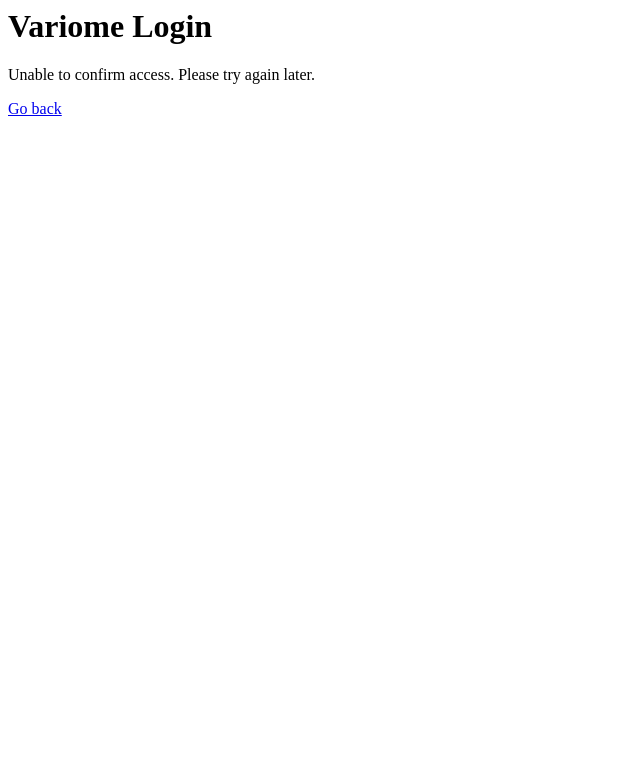
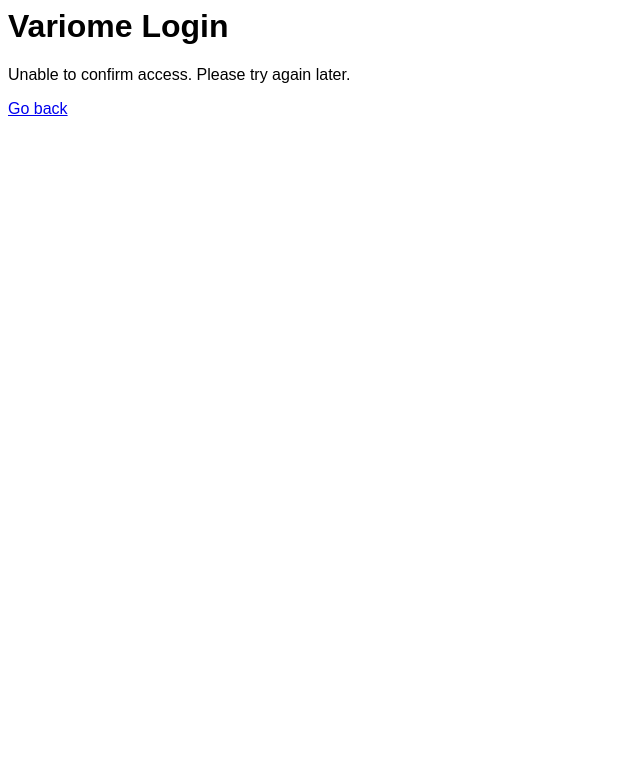
Before and after one commit to wassermanlab/variome, a Django app: template ibvl/library_access/templates/login_failed.html in a window 1280 px wide. Shown: the top 783 px of the page, without its empty margins (0-640 px from the left). Run offline with Django 4.2, Linux system fonts and the light colour scheme; the template is opened without the code that fills it, so the values that code supplies are empty.

Commit message:
login / auth / dev facing tweaks

```diff
--- /dev/null
+++ b/ibvl/library_access/static/login.css
@@ -0,0 +1,4 @@
+
+body {
+    font-family: Arial, Helvetica, sans-serif;
+}
--- a/ibvl/library_access/templates/development-mode-login.html
+++ b/ibvl/library_access/templates/development-mode-login.html
@@ -24,7 +24,6 @@
         <button type="submit">Log In</button>
     </form>
 
-    <p><a href="admin">django admin login</a>
-    <p><a href="oauth/login"> ADFS (Azure) login</a>
+    <p><a href="admin">django admin login</a></p>
 
 </h2>
```
